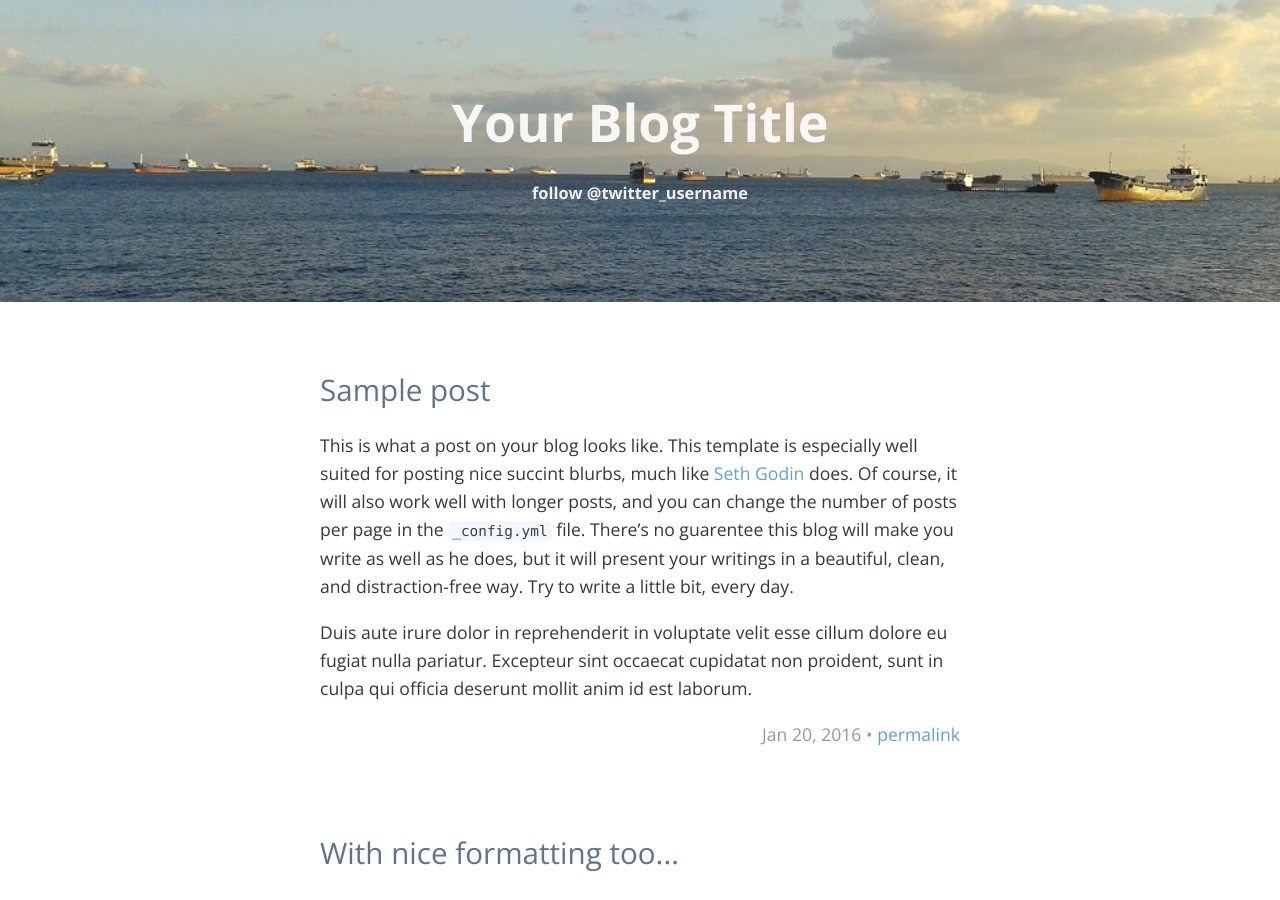
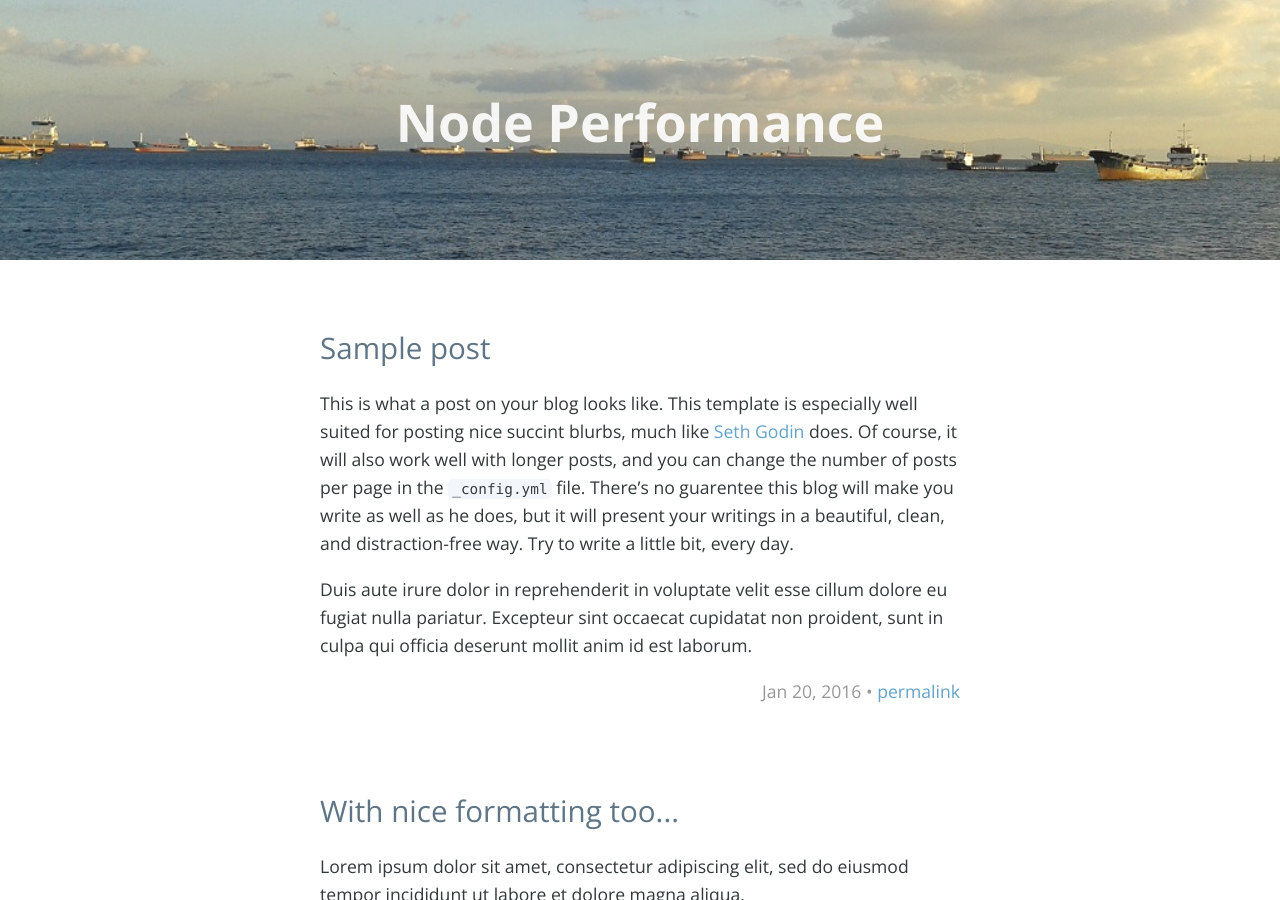
Before and after one commit to nodeperformance/www, a Jekyll site: the page built from index.html, in a window 1280 px wide and 900 px high. Built offline with Jekyll 4.4.1, drawn with Linux system fonts in a browser that asks for light colours; the list of posts is cut into pages by our own code.

Commit message:
update config

```diff
--- a/_config.yml
+++ b/_config.yml
@@ -6,12 +6,12 @@
 # 'jekyll serve'. If you change this file, please restart the server process.
 
 # Site settings
-title: Your Blog Title
-description: '' # write a nice description for your blog
+title: Node Performance
+description: 'A homepage for information around monitoring and troubleshooting performance in Node.js applications' # write a nice description for your blog
 baseurl: '' # the subpath of your site, e.g. /blog
-url: '' # the base hostname & protocol for your site http://www.example.com
-# google_analytics: 'UA-XXXXXX-X'
-twitter_username: 'twitter_username'
+url: 'http://nodeperformance.com/' # the base hostname & protocol for your site http://www.example.com
+google_analytics: 'UA-64874835-1'
+# twitter_username: 'twitter_username'
 
 # Build settings
 markdown: kramdown
```
